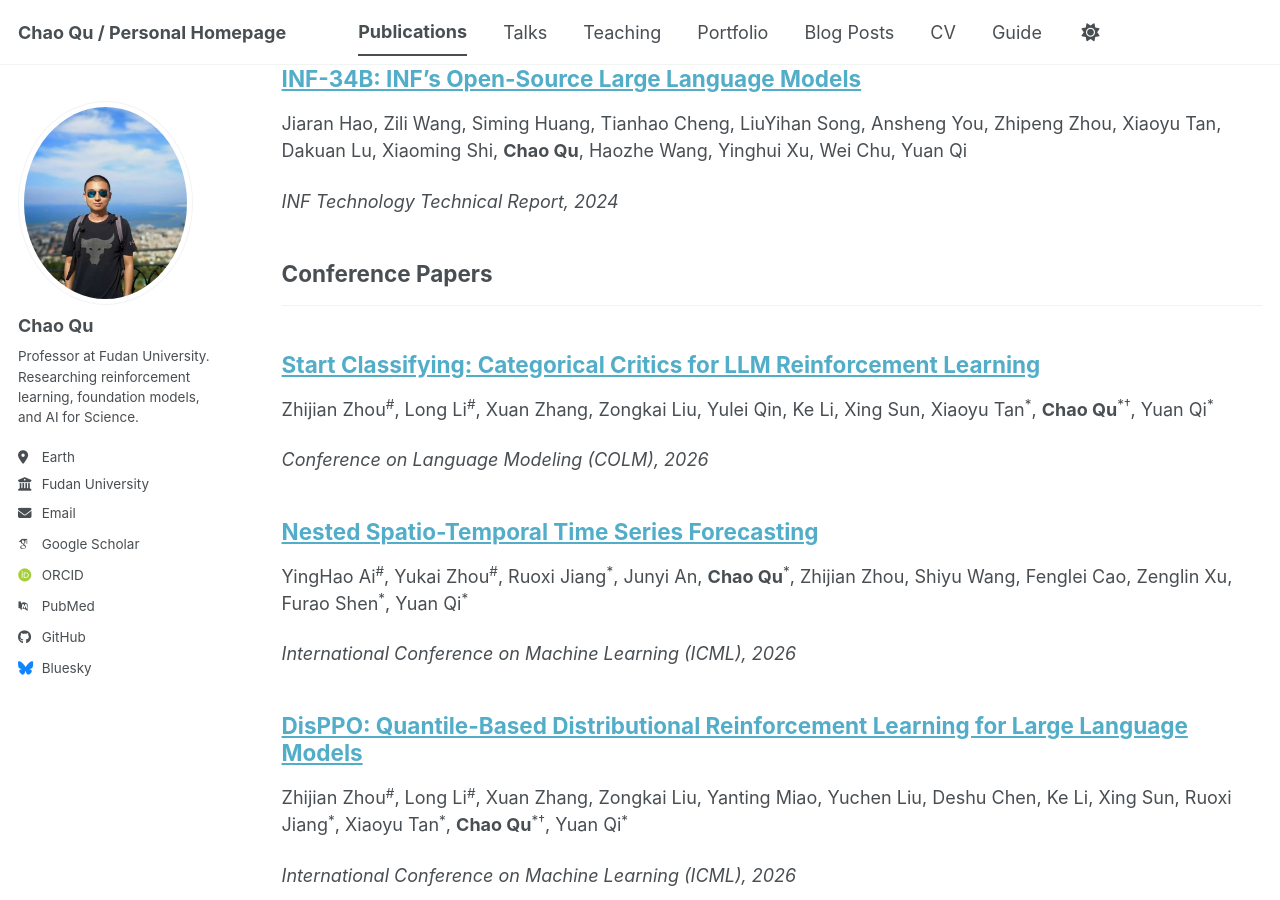
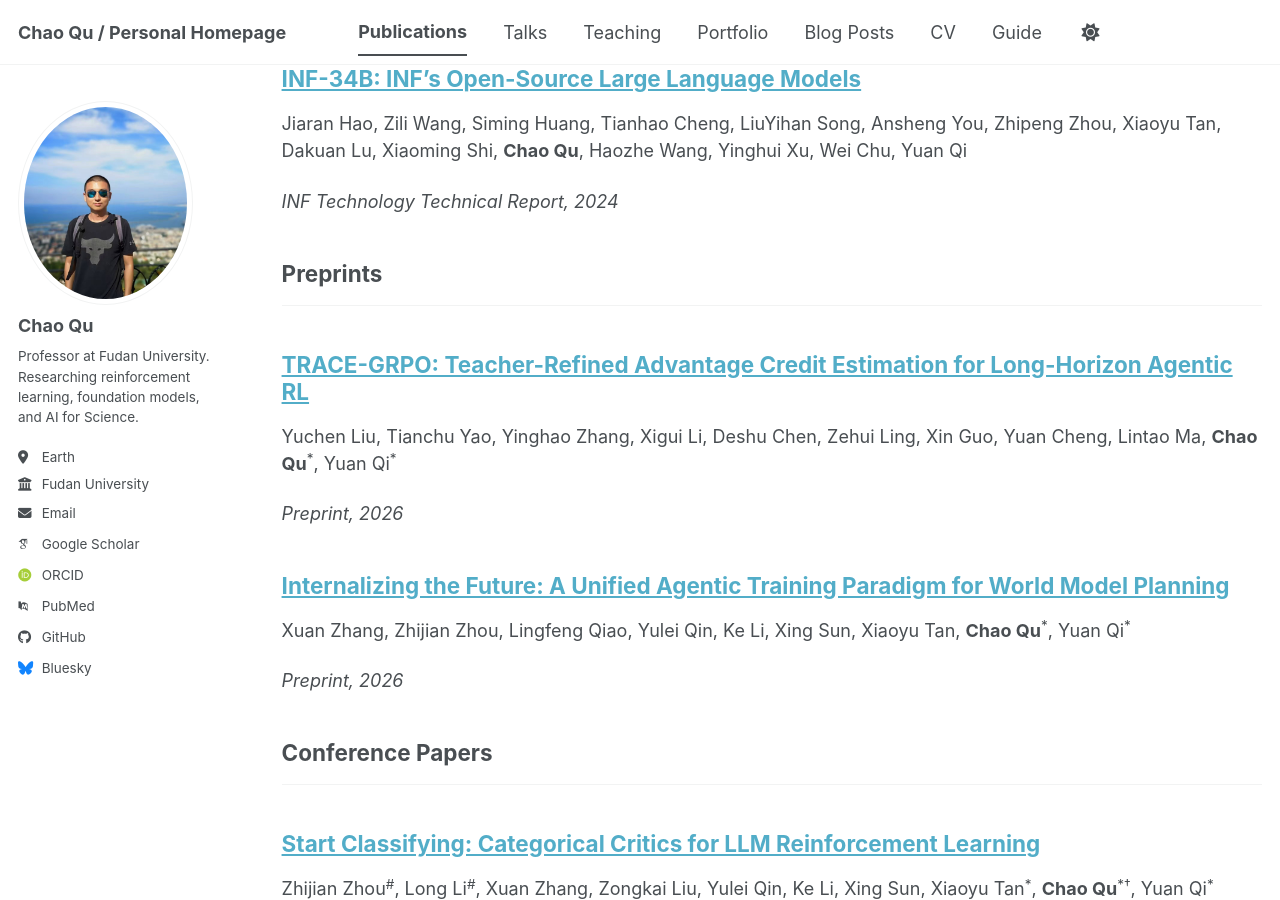
Before and after one commit to Chaos-Q/Chaos-Q.github.io, a Jekyll site: the page built from _pages/publications.html, in a window 1280 px wide and 900 px high, scrolled down 268 px. Built offline with Jekyll 4.4.1, drawn with Linux system fonts in a browser that asks for light colours; some web fonts are replaced; a script bundle is joined from its source files by our own code; library files that are not in the unit come from our copies.

Commit message:
Present new agentic RL work without overstating review status
Add TRACE-GRPO and Internalizing the Future to a dedicated preprint section, preserving the supplied author order and marking Chao Qu and Yuan Qi as corresponding authors. Link the world-model paper to its OpenReview page.

Constraint: Public sources do not establish an accepted conference venue for either paper

Rejected: Label both papers as EMNLP 2026 | the provided author-console referrer establishes submission context, not acceptance

Confidence: high

Scope-risk: narrow

Directive: Replace the preprint venue and category only after acceptance status is confirmed

Tested: Parsed all 41 publication front matter blocks, checked configured categories and duplicate permalinks, and ran git diff --check

Not-tested: Local Jekyll build unavailable because the local bundle is missing the jekyll executable

```diff
--- a/_config.yml
+++ b/_config.yml
@@ -88,6 +88,8 @@ publication_category:
     title: 'Books'
   techreports:
     title: 'Tech Report'
+  preprints:
+    title: 'Preprints'
   conferences:
     title: 'Conference Papers'
   manuscripts:
--- /dev/null
+++ b/_publications/2026-06-25-internalizing-the-future.md
@@ -0,0 +1,17 @@
+---
+title: "Internalizing the Future: A Unified Agentic Training Paradigm for World Model Planning"
+collection: publications
+category: preprints
+permalink: /publication/2026-internalizing-the-future
+excerpt: 'Preprint 2026'
+date: 2026-06-25
+venue: 'Preprint, 2026'
+paperurl: 'https://openreview.net/forum?id=qZB2nI1xT6'
+citation: 'Xuan Zhang, Zhijian Zhou, Lingfeng Qiao, Yulei Qin, Ke Li, Xing Sun, Xiaoyu Tan, <b>Chao Qu</b><sup>*</sup>, Yuan Qi<sup>*</sup>. Preprint, 2026.'
+---
+
+Xuan Zhang, Zhijian Zhou, Lingfeng Qiao, Yulei Qin, Ke Li, Xing Sun, Xiaoyu Tan, **Chao Qu**<sup>*</sup>, Yuan Qi<sup>*</sup>
+
+<sup>*</sup> Corresponding author
+
+[OpenReview](https://openreview.net/forum?id=qZB2nI1xT6) &nbsp;&nbsp; [Code]
--- /dev/null
+++ b/_publications/2026-08-01-trace-grpo.md
@@ -0,0 +1,17 @@
+---
+title: "TRACE-GRPO: Teacher-Refined Advantage Credit Estimation for Long-Horizon Agentic RL"
+collection: publications
+category: preprints
+permalink: /publication/2026-trace-grpo
+excerpt: 'Preprint 2026'
+date: 2026-08-01
+venue: 'Preprint, 2026'
+paperurl: ''
+citation: 'Yuchen Liu, Tianchu Yao, Yinghao Zhang, Xigui Li, Deshu Chen, Zehui Ling, Xin Guo, Yuan Cheng, Lintao Ma, <b>Chao Qu</b><sup>*</sup>, Yuan Qi<sup>*</sup>. Preprint, 2026.'
+---
+
+Yuchen Liu, Tianchu Yao, Yinghao Zhang, Xigui Li, Deshu Chen, Zehui Ling, Xin Guo, Yuan Cheng, Lintao Ma, **Chao Qu**<sup>*</sup>, Yuan Qi<sup>*</sup>
+
+<sup>*</sup> Corresponding author
+
+[PDF] &nbsp;&nbsp; [Code]
```
